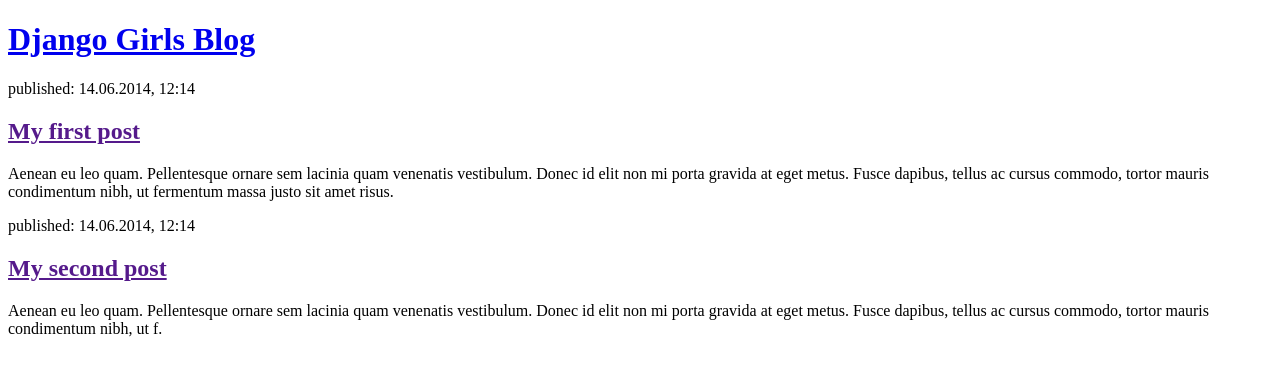
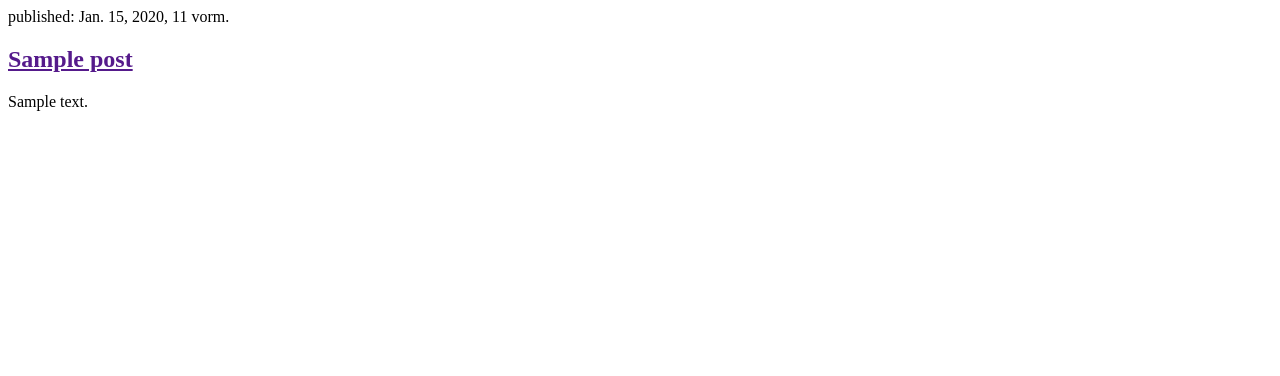
Before and after one commit to KamikazeSushi/my-first-blog, a Django app: template blog/templates/blog/post_list.html in a window 1280 px wide. Shown: the top 376 px of the page. Run offline with Django 3.2, Linux system fonts and the light colour scheme; the template is opened without the code that fills it: values that come from a table or form of the project are taken from there, others are empty; tables that the repository leaves empty hold one stand-in row (values such as "Sample post"); parts of the project's set-up code (start-up, migrations or seed data) failed here and were passed over.

Commit message:
Modified templates to display posts from database.

```diff
--- a/blog/templates/blog/post_list.html
+++ b/blog/templates/blog/post_list.html
@@ -3,21 +3,13 @@
     <head>
         <title>Django Girls blog</title>
     </head>
-    <body>
-        <header>
-            <h1><a href="/">Django Girls Blog</a></h1>
-        </header>
 
-        <article>
-            <time>published: 14.06.2014, 12:14</time>
-            <h2><a href="">My first post</a></h2>
-            <p>Aenean eu leo quam. Pellentesque ornare sem lacinia quam venenatis vestibulum. Donec id elit non mi porta gravida at eget metus. Fusce dapibus, tellus ac cursus commodo, tortor mauris condimentum nibh, ut fermentum massa justo sit amet risus.</p>
-        </article>
+    {% for post in posts %}
+    <article>
+        <time>published: {{ post.published_date}}</time>
+        <h2><a href="">{{ post.title }}</a></h2>
+        <p>{{ post.text|linebreaksbr }}</p>
+    </article>
+    {% endfor %}
 
-        <article>
-            <time>published: 14.06.2014, 12:14</time>
-            <h2><a href="">My second post</a></h2>
-            <p>Aenean eu leo quam. Pellentesque ornare sem lacinia quam venenatis vestibulum. Donec id elit non mi porta gravida at eget metus. Fusce dapibus, tellus ac cursus commodo, tortor mauris condimentum nibh, ut f.</p>
-        </article>
-    </body>
 </html>
--- a/mysite/settings.py
+++ b/mysite/settings.py
@@ -79,7 +79,7 @@
 DATABASES = {
     'default': {
         'ENGINE': 'django.db.backends.sqlite3',
-        'NAME': os.path.join(BASE_DIR / 'db.sqlite3'),
+        'NAME': os.path.join(BASE_DIR , 'db.sqlite3'),
     }
 }
 
```
Also changed, not shown: blog/views.py (+5 -2 lines).
